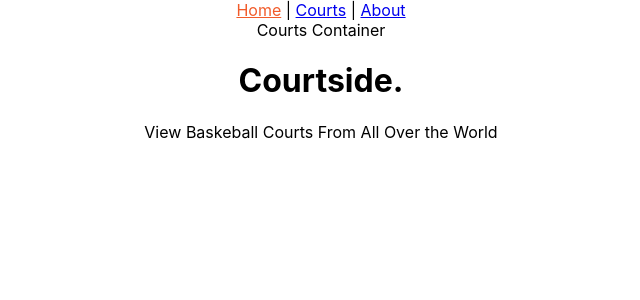
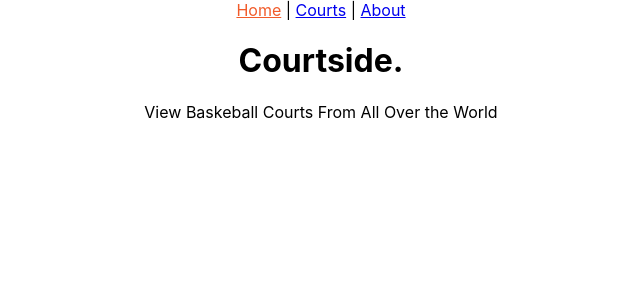
Before and after one commit to ch2isk4kos/final-project-front-end, a React (Create React App) app: page / in a window 1280 px wide. Shown: the top 300 px of the page, without its empty margins (319-959 px from the left). Built offline with nearby package versions, Linux system fonts and the light colour scheme.

Commit message:
imported react-router-dom macros && routed to Courts component

```diff
--- a/src/containers/CourtsContainer.js
+++ b/src/containers/CourtsContainer.js
@@ -1,11 +1,15 @@
 import React from 'react'
+import Courts from '../components/Courts'
+import { Route, Switch } from 'react-router-dom';
 
 class CourtsContainer extends React.Component {
 
     render () {
         return (
         <div>
-            Courts Container
+            <Switch>
+                <Route exact path="/courts" component={Courts}/>
+            </Switch>
         </div>
         )
     }
```
